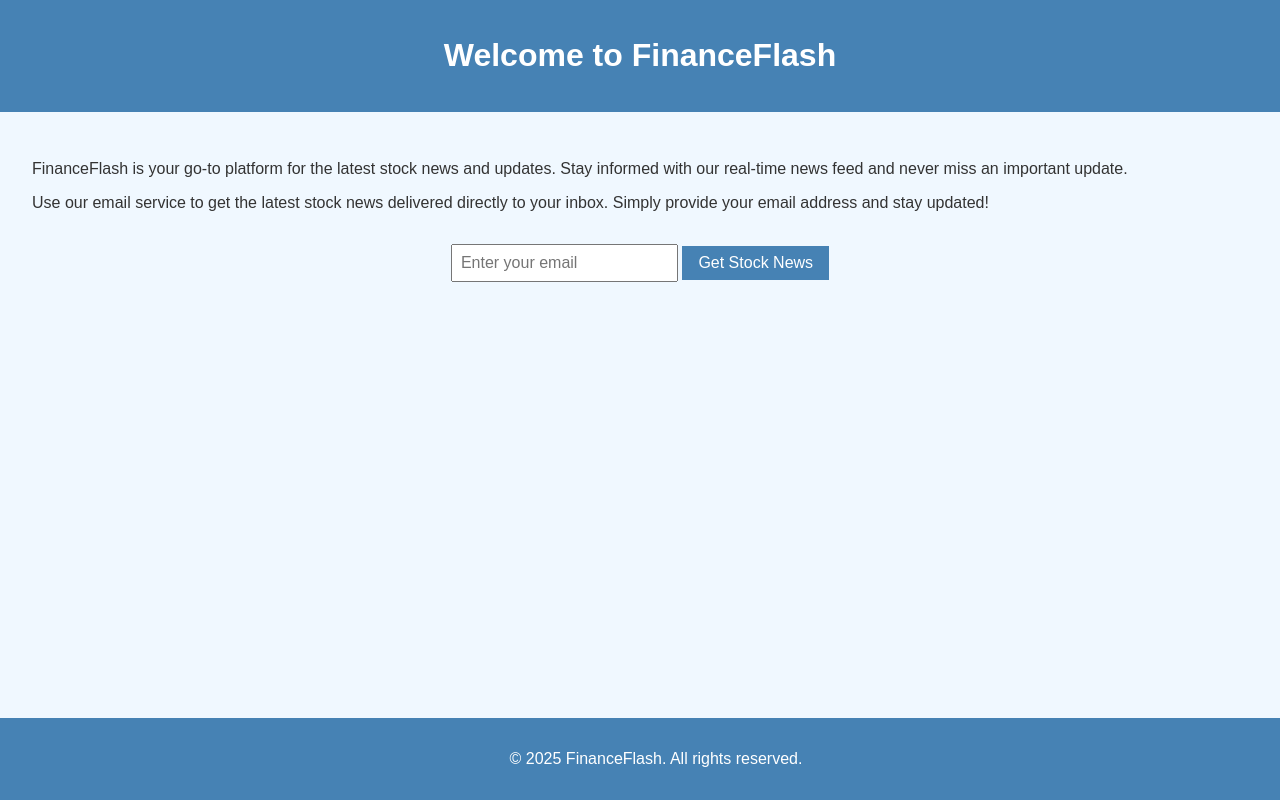
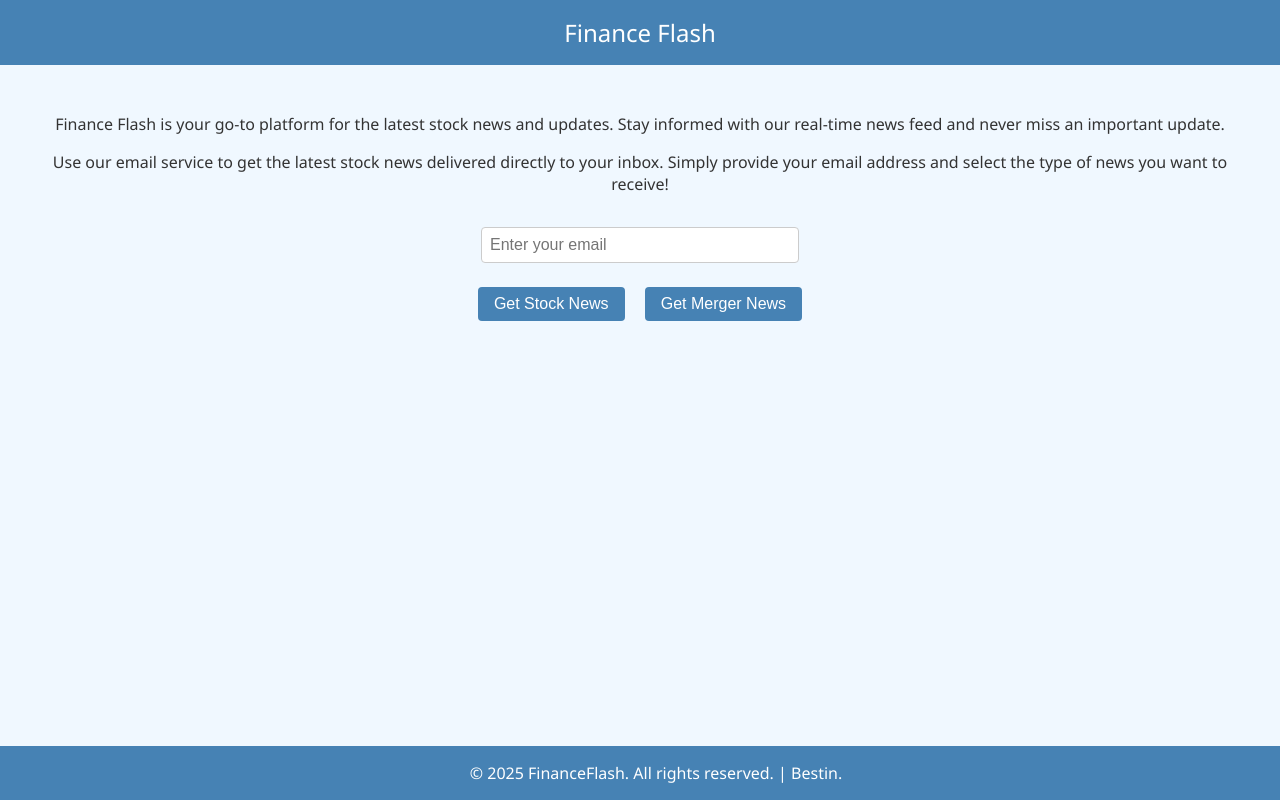
Before and after one commit to bestin-07/FinanceFlash, a Flask app: page / in a window 1280 px wide. Run offline with Flask 2, Linux system fonts and the light colour scheme.

Commit message:
Final Updates - refactor

```diff
--- a/app.py
+++ b/app.py
@@ -1,5 +1,5 @@
 from flask import Flask, request, jsonify, render_template
-from utils.stock_news import fetch_stock_news
+from utils.stock_news import fetch_news
 from utils.email_sender import send_email
 import smtplib
 
@@ -12,23 +12,18 @@ def home():
 @app.route('/send_email', methods=['POST'])
 def send_email_route():
     email = request.form.get('email')
-    if not email:
+    category = request.form.get('category')
+    if not email or not category:
         return render_template('error.html'), 400
 
-    stock_news = fetch_stock_news()
-    return render_template('email_template.html', stock_news=stock_news)
-
-    #email_content = render_template('email_template.html', stock_news=stock_news)
-
-    '''
+    news_items = fetch_news(category)
+    email_content = render_template('email_template.html', stock_news=news_items)
     try:
         send_email(email, email_content)
+        return render_template('success.html')
     except (smtplib.SMTPException, TimeoutError, ConnectionRefusedError) as e:
         print(f"Failed to send email: {e}")
         return render_template('error.html'), 500
-    else:
-        return render_template('success.html')
-    '''
 
 if __name__ == '__main__':
     app.run(debug=True)
--- a/templates/index.html
+++ b/templates/index.html
@@ -6,7 +6,7 @@
     <title>FinanceFlash Home</title>
     <style>
         body {
-            font-family: Arial, sans-serif;
+            font-family: 'Segoe UI', Tahoma, Geneva, Verdana, sans-serif;
             background-color: #f0f8ff;
             color: #333;
             margin: 0;
@@ -17,9 +17,11 @@
             color: white;
             padding: 1rem;
             text-align: center;
+            font-size: 1.5rem;
         }
         main {
             padding: 2rem;
+            text-align: center;
         }
         footer {
             background-color: #4682b4;
@@ -32,11 +34,14 @@
         }
         .form-container {
             margin-top: 2rem;
-            text-align: center;
         }
         .form-container input[type="email"] {
             padding: 0.5rem;
             font-size: 1rem;
+            width: 300px;
+            margin-bottom: 1rem;
+            border: 1px solid #ccc;
+            border-radius: 4px;
         }
         .form-container button {
             padding: 0.5rem 1rem;
@@ -44,26 +49,33 @@
             background-color: #4682b4;
             color: white;
             border: none;
+            border-radius: 4px;
             cursor: pointer;
+            margin: 0.5rem;
+        }
+        .form-container button:hover {
+            background-color: #5a9bd4;
         }
     </style>
 </head>
 <body>
     <header>
-        <h1>Welcome to FinanceFlash</h1>
+        Finance Flash
     </header>
     <main>
-        <p>FinanceFlash is your go-to platform for the latest stock news and updates. Stay informed with our real-time news feed and never miss an important update.</p>
-        <p>Use our email service to get the latest stock news delivered directly to your inbox. Simply provide your email address and stay updated!</p>
+        <p>Finance Flash is your go-to platform for the latest stock news and updates. Stay informed with our real-time news feed and never miss an important update.</p>
+        <p>Use our email service to get the latest stock news delivered directly to your inbox. Simply provide your email address and select the type of news you want to receive!</p>
         <div class="form-container">
             <form action="/send_email" method="post">
                 <input type="email" name="email" placeholder="Enter your email" required>
-                <button type="submit">Get Stock News</button>
+                <br>
+                <button type="submit" name="category" value="general">Get Stock News</button>
+                <button type="submit" name="category" value="merger">Get Merger News</button>
             </form>
         </div>
     </main>
     <footer>
-        <p>&copy; 2025 FinanceFlash. All rights reserved.</p>
+        &copy; 2025 FinanceFlash. All rights reserved. | Bestin.
     </footer>
 </body>
 </html>
```
Also changed, not shown: templates/email_template.html (+20 -4 lines), templates/error.html (+18 -1 lines), templates/success.html (+18 -1 lines), utils/stock_news.py (+5 -8 lines).
